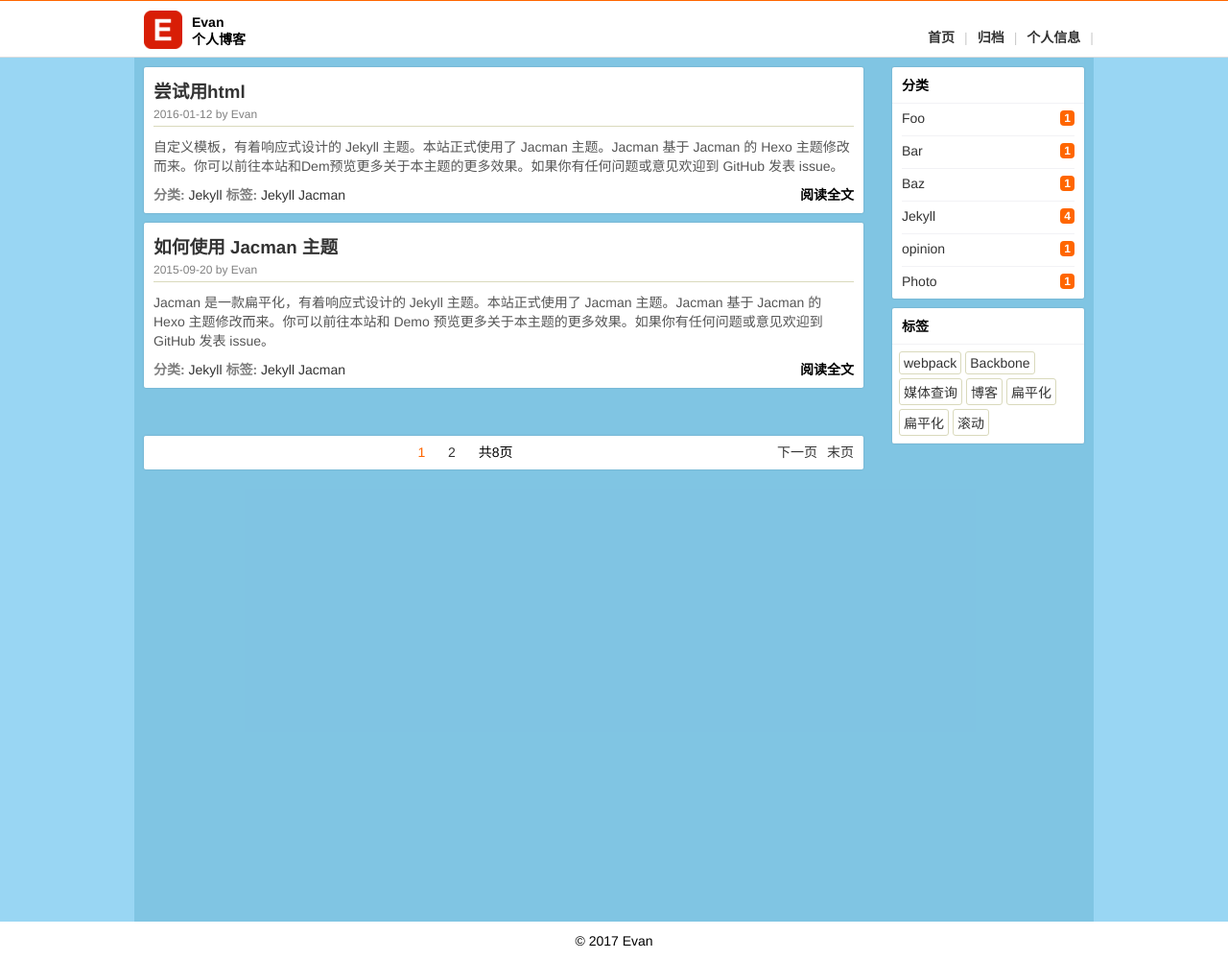
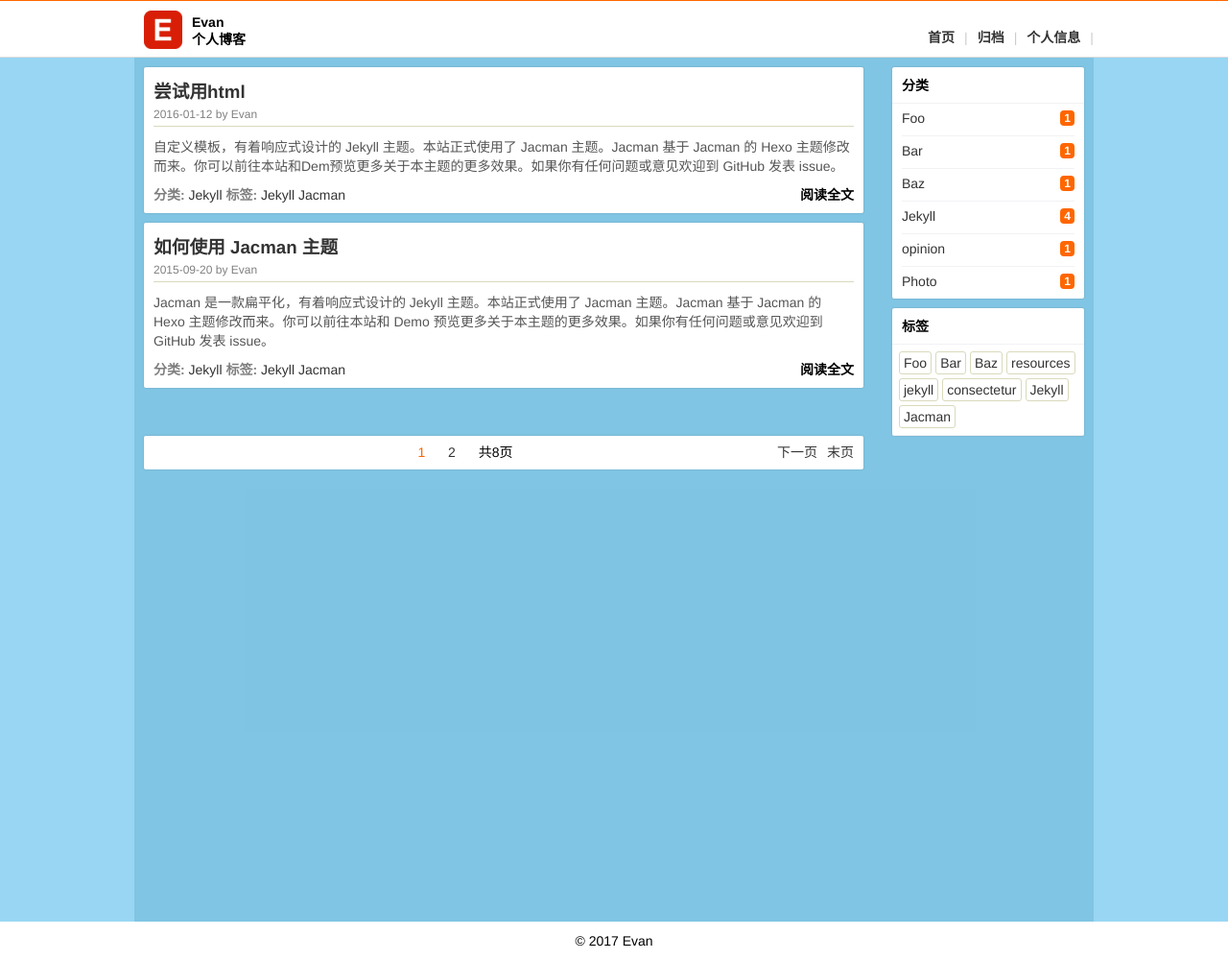
Before and after one commit to bnuephjx/bnuephjx.github.io, a Jekyll site: the page built from index.html, in a window 1280 px wide. Shown: the whole page at 96% size. Built offline with Jekyll 4.4.1, drawn with Linux system fonts in a browser that asks for light colours; the list of posts is cut into pages by our own code.

Commit message:
添加标签

```diff
--- a/_includes/_component/tag.html
+++ b/_includes/_component/tag.html
@@ -1,12 +1,11 @@
+{% if site.tags | size != 0 %}
 <div class="tagsBox mt-10">
 	<div class="blogTxt">标签</div>
 	<ul class="tagsList clearfix">
-		<li><a href="javascript:;">webpack</a></li>
-		<li><a href="javascript:;">Backbone</a></li>
-		<li><a href="javascript:;">媒体查询</a></li>
-		<li><a href="javascript:;">博客</a></li>
-		<li><a href="javascript:;">扁平化</a></li>
-		<li><a href="javascript:;">扁平化</a></li>
-		<li><a href="javascript:;">滚动</a></li>
+		<!-- key[0]表示名称，value[1]表示数量  -->
+		{% for item in site.tags %}
+			<li><a class="js-tag-link" href="{{ site.baseurl }}/tags/#{{ item[0] }}" title="{{ item[0] }}">{{ item[0] }}</a></li>
+		{% endfor %}
 	</ul>
 </div>
+{% endif %}
```
